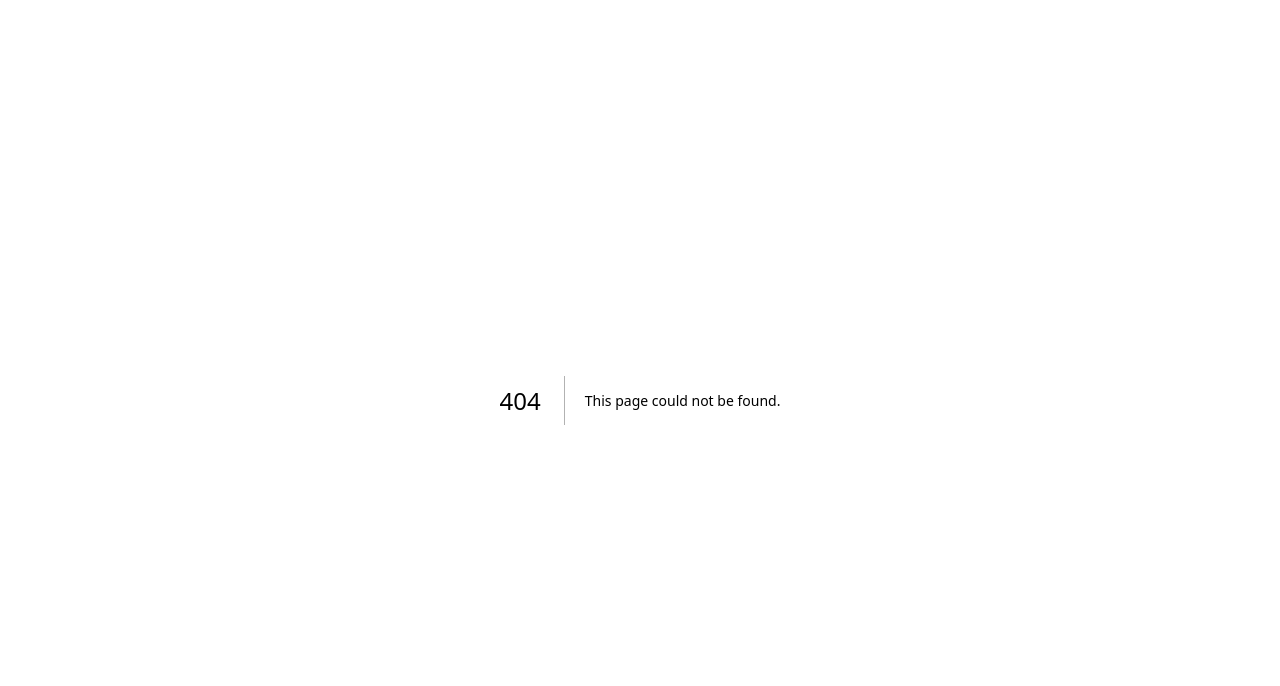
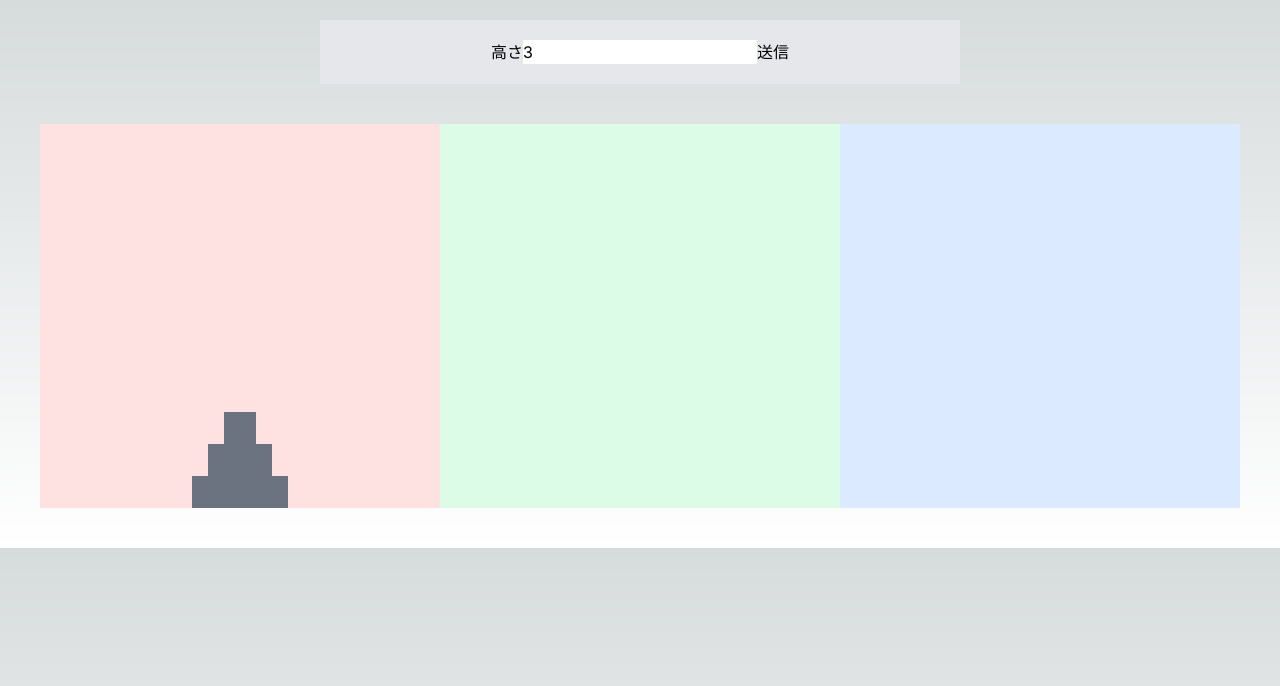
Before and after one commit to kyuki3rain/portfolio, a Next.js app: page /hanoi in a window 1280 px wide. Before the commit this address had no page. Shown: the top 686 px of the page. Built offline with nearby package versions, Linux system fonts and the light colour scheme.

Commit message:
ハノイの塔ゲーム初期実装

```diff
--- a/package.json
+++ b/package.json
@@ -9,6 +9,7 @@
     "lint": "next lint"
   },
   "dependencies": {
+    "@hookform/resolvers": "^3.3.1",
     "@types/node": "20.6.0",
     "@types/react": "18.2.21",
     "@types/react-dom": "18.2.7",
@@ -19,7 +20,10 @@
     "postcss": "8.4.29",
     "react": "18.2.0",
     "react-dom": "18.2.0",
+    "react-hook-form": "^7.46.1",
     "tailwindcss": "3.3.3",
-    "typescript": "5.2.2"
+    "typescript": "5.2.2",
+    "zod": "^3.21.4",
+    "zustand": "^4.4.1"
   }
 }
--- /dev/null
+++ b/src/app/hanoi/components/Form.tsx
@@ -0,0 +1,43 @@
+"use client";
+
+import * as z from "zod";
+import { useForm } from "react-hook-form";
+import { zodResolver } from "@hookform/resolvers/zod";
+import { useHeight } from "../states/height";
+
+export const schema = z.object({
+  height: z.number().min(1).max(10),
+});
+export type Type = z.infer<typeof schema>;
+
+export default function Form() {
+  const { setHeight } = useHeight();
+  const {
+    register,
+    handleSubmit,
+    formState: { errors },
+  } = useForm<Type>({
+    resolver: zodResolver(schema),
+  });
+
+  return (
+    <form
+      onSubmit={handleSubmit((data) => {
+        console.log(data);
+        setHeight(data.height);
+      })}
+      className="flex justify-center w-1/2 bg-gray-200 p-5 mt-5"
+    >
+      <label htmlFor="hanoi-height">高さ</label>
+      <input
+        id="hanoi-height"
+        type="number"
+        defaultValue={3}
+        {...register("height", { required: true, valueAsNumber: true })}
+      />
+      {errors.height && <span>{errors.height.message}</span>}
+
+      <button type="submit">送信</button>
+    </form>
+  );
+}
--- /dev/null
+++ b/src/app/hanoi/components/Tower.tsx
@@ -0,0 +1,99 @@
+"use client";
+
+import { useState } from "react";
+import { useHeight } from "../states/height";
+
+type Props = {
+  height: number;
+};
+
+type State = {
+  a: number[];
+  b: number[];
+  c: number[];
+};
+type TowerType = keyof State;
+
+const widthClassList = [
+  "w-8",
+  "w-16",
+  "w-24",
+  "w-32",
+  "w-40",
+  "w-48",
+  "w-56",
+  "w-64",
+  "w-72",
+  "w-80",
+];
+
+function TowerView({ height }: Props) {
+  const [state, setState] = useState({
+    a: Array.from({ length: height }, (_, i) => height - i - 1),
+    b: [] as number[],
+    c: [] as number[],
+  });
+  const [from, setFrom] = useState<TowerType | null>(null);
+
+  const move = (from: TowerType, to: TowerType) => {
+    const fromState = state[from];
+    const toState = state[to];
+    if (fromState.length === 0) return;
+
+    toState.push(fromState.pop()!);
+    setState({ ...state, [from]: fromState, [to]: toState });
+  };
+
+  const onClick = (tower: TowerType) => {
+    if (from === null) {
+      setFrom(tower);
+    } else {
+      move(from, tower);
+      setFrom(null);
+    }
+  };
+
+  return (
+    <div className="flex justify-around w-screen p-10">
+      <div
+        className="flex flex-col-reverse items-center bg-red-100 flex-1 h-96"
+        onClick={() => onClick("a")}
+      >
+        {state.a.map((i) => (
+          <div
+            key={`a-${i}`}
+            className={`${widthClassList[i]} h-8 bg-gray-500`}
+          ></div>
+        ))}
+      </div>
+      <div
+        className="flex flex-col-reverse items-center bg-green-100 flex-1 h-96"
+        onClick={() => onClick("b")}
+      >
+        {state.b.map((i) => (
+          <div
+            key={`b-${i}`}
+            className={`${widthClassList[i]} h-8 bg-gray-500`}
+          ></div>
+        ))}
+      </div>
+      <div
+        className="flex flex-col-reverse items-center bg-blue-100 flex-1 h-96"
+        onClick={() => onClick("c")}
+      >
+        {state.c.map((i) => (
+          <div
+            key={`c-${i}`}
+            className={`${widthClassList[i]} h-8 bg-gray-500`}
+          ></div>
+        ))}
+      </div>
+    </div>
+  );
+}
+
+export default function Tower() {
+  const { height } = useHeight();
+
+  return <TowerView height={height} key={height}></TowerView>;
+}
--- /dev/null
+++ b/src/app/hanoi/layout.tsx
@@ -0,0 +1,18 @@
+import { Inter } from "next/font/google";
+
+const inter = Inter({ subsets: ["latin"] });
+
+export const metadata = {
+  title: "Create Next App",
+  description: "Generated by create next app",
+};
+
+const RootLayout = ({ children }: { children: React.ReactNode }) => {
+  return (
+    <html lang="en">
+      <body className={inter.className}>{children}</body>
+    </html>
+  );
+};
+
+export default RootLayout;
--- /dev/null
+++ b/src/app/hanoi/page.tsx
@@ -0,0 +1,11 @@
+import HanoiForm from "./components/Form";
+import Tower from "./components/Tower";
+
+export default function Hanoi() {
+  return (
+    <main className="w-screen flex flex-col items-center justify-between">
+      <HanoiForm></HanoiForm>
+      <Tower></Tower>
+    </main>
+  );
+}
--- /dev/null
+++ b/src/app/hanoi/states/height.ts
@@ -0,0 +1,11 @@
+import { create } from "zustand";
+
+type Store = {
+    height: number;
+    setHeight: (height: number) => void;
+}
+
+export const useHeight = create<Store>((set) => ({
+    height: 3,
+    setHeight: (height) => set({ height }),
+}));
--- a/src/app/page.tsx
+++ b/src/app/page.tsx
@@ -1,7 +1,10 @@
+import Link from "next/link";
+
 export default function Home() {
   return (
     <main className="flex min-h-screen flex-col items-center justify-between p-24">
       <div>Portfolio Site of kyuki3rain / coloname33</div>
+      <Link href="/hanoi">Hanoi Tower</Link>
     </main>
   );
 }
```
Also changed, not shown: 1 other file (tests, documents, lock files or other folders).
